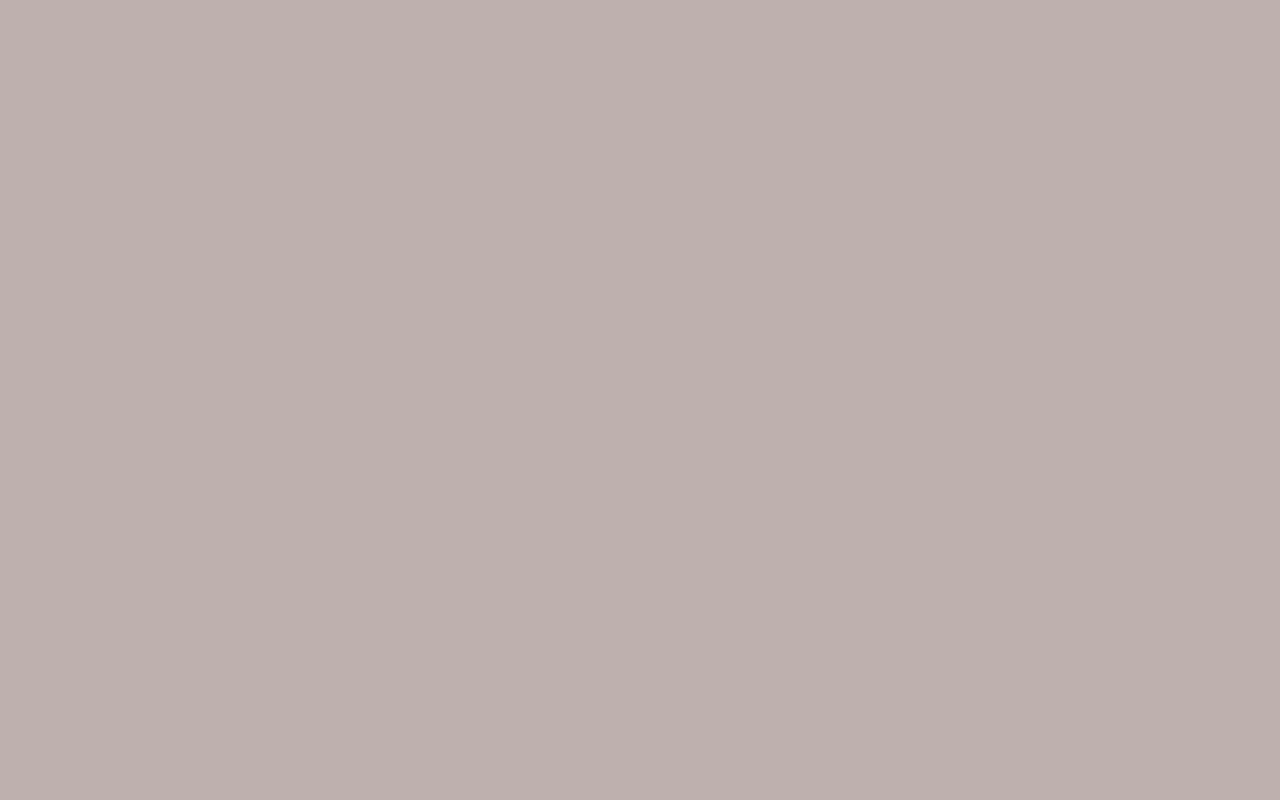
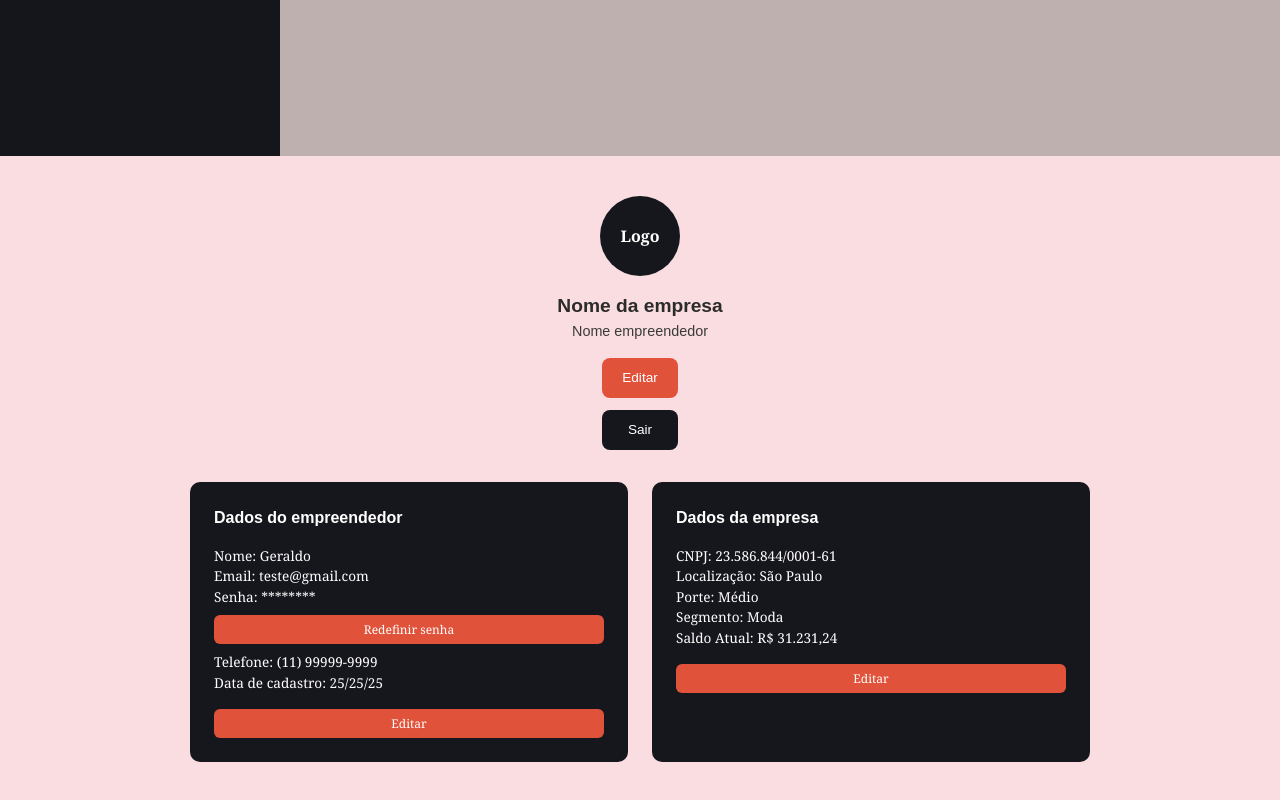
Before and after one commit to Felipejbm/CoroaAfro, a React (Vite) app: page /perfil in a window 1280 px wide. Shown: the part 644-1444 px from the top of the page. Before the commit the page ends 800 px from the top, so only its background shows below. Built offline with nearby package versions, Linux system fonts and the light colour scheme.

Commit message:
feat(pages): adiciona esqueleto da pagina de perfil

```diff
--- a/src/pages/Perfil/Perfil.tsx
+++ b/src/pages/Perfil/Perfil.tsx
@@ -1,9 +1,242 @@
-import { Stack } from "@mui/material";
+import { Avatar, Button, Stack, Typography } from "@mui/material";
+import NavBar from "../../components/NavBar/NavBar";
 
 export default function Perfil() {
+  const handleEditEntrepreneur = () => {
+    console.log("Editar dados do empreendedor");
+  };
+
+  const handleEditCompany = () => {
+    console.log("Editar dados da empresa");
+  };
+
+  const handleResetPassword = () => {
+    console.log("Redefinir senha");
+  };
+
+  const handleLogout = () => {
+    console.log("Sair");
+  };
   return (
+    <Stack>
+      <NavBar />
+      <Stack
+        sx={{
+          backgroundColor: "#f9dde0",
+          minHeight: "100vh",
+          display: "flex",
+          flexDirection: "column",
+          alignItems: "center",
+          py: 5,
+        }}
+      >
+        {/* Cabeçalho com avatar e nomes */}
+        <Stack
+          sx={{
+            display: "flex",
+            flexDirection: "column",
+            alignItems: "center",
+            mb: 4,
+          }}
+        >
+          <Avatar
+            sx={{ width: 80, height: 80, mb: 2, backgroundColor: "#16161d" }}
+          >
+            {/* Imagem genérica */}
+            <Typography sx={{ color: "#fff", fontWeight: 700 }}>
+              Logo
+            </Typography>
+          </Avatar>
+          <Typography
+            sx={{
+              fontFamily: "'Comfortaa', sans-serif",
+              fontWeight: 700,
+              fontSize: "1.2rem",
+              color: "#2b2b2b",
+            }}
+          >
+            Nome da empresa
+          </Typography>
+          <Typography
+            sx={{
+              fontFamily: "'Comfortaa', sans-serif",
+              fontSize: "0.9rem",
+              color: "#3a3a3a",
+              mb: 2,
+            }}
+          >
+            Nome empreendedor
+          </Typography>
 
-      <Stack>Perfil</Stack>
+          <Stack sx={{ display: "flex", gap: 1.5 }}>
+            <Button
+              onClick={handleEditEntrepreneur}
+              sx={{
+                backgroundColor: "#e0523a",
+                color: "#fff",
+                fontFamily: "'Comfortaa', sans-serif",
+                fontSize: "0.85rem",
+                textTransform: "none",
+                borderRadius: "8px",
+                px: 2.5,
+                py: 1,
+                "&:hover": { backgroundColor: "#c43f2a" },
+              }}
+            >
+              Editar
+            </Button>
+            <Button
+              onClick={handleLogout}
+              sx={{
+                backgroundColor: "#16161d",
+                color: "#fff",
+                fontFamily: "'Comfortaa', sans-serif",
+                fontSize: "0.85rem",
+                textTransform: "none",
+                borderRadius: "8px",
+                px: 2.5,
+                py: 1,
+                "&:hover": { backgroundColor: "#26262f" },
+              }}
+            >
+              Sair
+            </Button>
+          </Stack>
+        </Stack>
 
+        {/* Painéis de dados */}
+        <Stack
+          sx={{
+            display: "flex",
+            flexDirection: { xs: "column", md: "row" },
+            gap: 3,
+            width: "100%",
+            maxWidth: 900,
+          }}
+        >
+          {/* Dados do empreendedor */}
+          <Stack
+            sx={{
+              flex: 1,
+              backgroundColor: "#16161d",
+              borderRadius: "10px",
+              p: 3,
+            }}
+          >
+            <Typography
+              sx={{
+                fontFamily: "'Comfortaa', sans-serif",
+                fontWeight: 700,
+                fontSize: "1rem",
+                color: "#fff",
+                mb: 2,
+              }}
+            >
+              Dados do empreendedor
+            </Typography>
+            <Typography sx={{ color: "#fff", fontSize: "0.85rem" }}>
+              Nome: Geraldo
+            </Typography>
+            <Typography sx={{ color: "#fff", fontSize: "0.85rem" }}>
+              Email: teste@gmail.com
+            </Typography>
+            <Typography sx={{ color: "#fff", fontSize: "0.85rem" }}>
+              Senha: ********
+            </Typography>
+            <Button
+              onClick={handleResetPassword}
+              sx={{
+                mt: 1,
+                backgroundColor: "#e0523a",
+                color: "#fff",
+                fontSize: "0.75rem",
+                textTransform: "none",
+                borderRadius: "6px",
+                px: 2,
+                py: 0.5,
+                "&:hover": { backgroundColor: "#c43f2a" },
+              }}
+            >
+              Redefinir senha
+            </Button>
+            <Typography sx={{ color: "#fff", fontSize: "0.85rem", mt: 1 }}>
+              Telefone: (11) 99999-9999
+            </Typography>
+            <Typography sx={{ color: "#fff", fontSize: "0.85rem" }}>
+              Data de cadastro: 25/25/25
+            </Typography>
+            <Button
+              onClick={handleEditEntrepreneur}
+              sx={{
+                mt: 2,
+                backgroundColor: "#e0523a",
+                color: "#fff",
+                fontSize: "0.75rem",
+                textTransform: "none",
+                borderRadius: "6px",
+                px: 2,
+                py: 0.5,
+                "&:hover": { backgroundColor: "#c43f2a" },
+              }}
+            >
+              Editar
+            </Button>
+          </Stack>
+
+          {/* Dados da empresa */}
+          <Stack
+            sx={{
+              flex: 1,
+              backgroundColor: "#16161d",
+              borderRadius: "10px",
+              p: 3,
+            }}
+          >
+            <Typography
+              sx={{
+                fontFamily: "'Comfortaa', sans-serif",
+                fontWeight: 700,
+                fontSize: "1rem",
+                color: "#fff",
+                mb: 2,
+              }}
+            >
+              Dados da empresa
+            </Typography>
+            <Typography sx={{ color: "#fff", fontSize: "0.85rem" }}>
+              CNPJ: 23.586.844/0001-61
+            </Typography>
+            <Typography sx={{ color: "#fff", fontSize: "0.85rem" }}>
+              Localização: São Paulo
+            </Typography>
+            <Typography sx={{ color: "#fff", fontSize: "0.85rem" }}>
+              Porte: Médio
+            </Typography>
+            <Typography sx={{ color: "#fff", fontSize: "0.85rem" }}>
+              Segmento: Moda
+            </Typography>
+            <Typography sx={{ color: "#fff", fontSize: "0.85rem" }}>
+              Saldo Atual: R$ 31.231,24
+            </Typography>
+            <Button
+              onClick={handleEditCompany}
+              sx={{
+                mt: 2,
+                backgroundColor: "#e0523a",
+                color: "#fff",
+                fontSize: "0.75rem",
+                textTransform: "none",
+                borderRadius: "6px",
+                px: 2,
+                py: 0.5,
+                "&:hover": { backgroundColor: "#c43f2a" },
+              }}
+            >
+              Editar
+            </Button>
+          </Stack>
+        </Stack>
+      </Stack>
+    </Stack>
   );
 }
```
